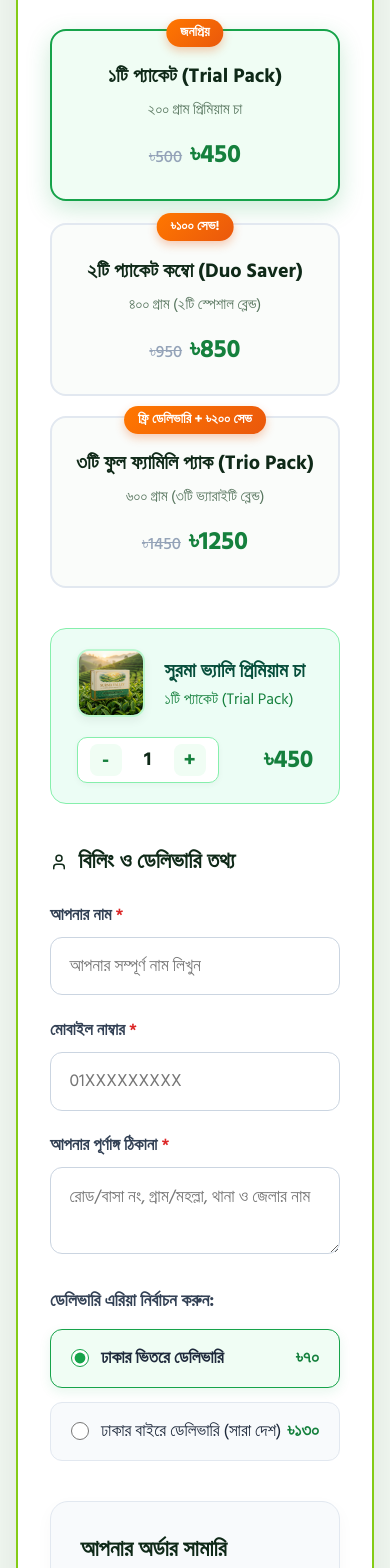
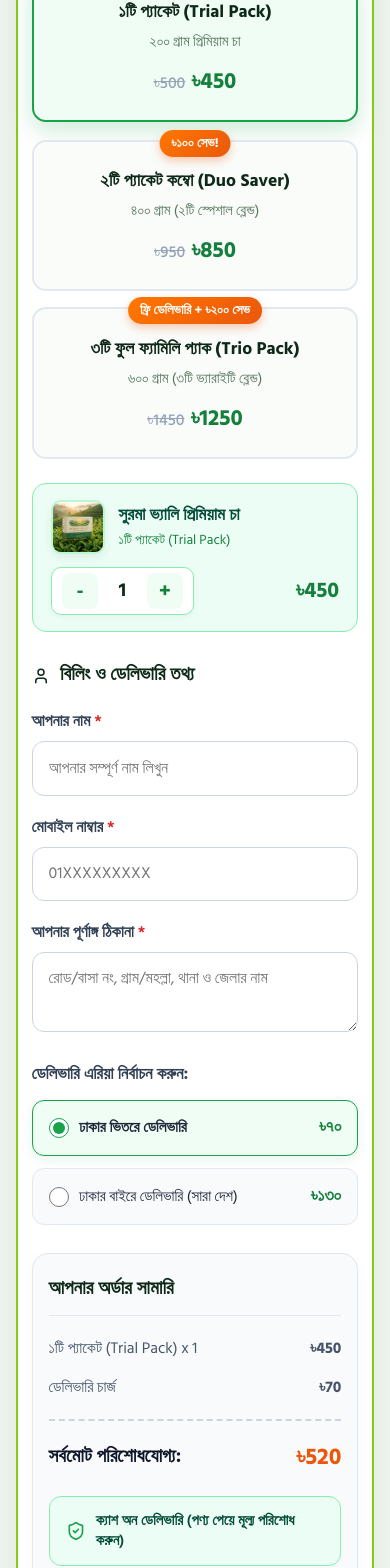
Before and after one commit to srabonmojumder/landingpage-1, a Next.js app: page / in a window 390 px wide. Shown: the part 4932-6500 px from the top of the page. Built offline with nearby package versions, Linux system fonts and the light colour scheme; a web font is replaced by a local one.

Commit message:
Streamline mobile checkout order form and sticky floating purchase bar

```diff
--- a/src/styles/modules/_order-form.scss
+++ b/src/styles/modules/_order-form.scss
@@ -1,33 +1,47 @@
 @use "../abstracts/tokens" as *;
 
 .order-form-section {
-  padding: 3.5rem 0;
+  padding: 2.25rem 0;
   background: #f3f9f3;
   position: relative;
+
+  @media (min-width: 768px) {
+    padding: 3.5rem 0;
+  }
 
   .order-form-wrapper {
     width: 100%;
     margin: 0 auto;
     background: #ffffff;
-    border-radius: 24px;
-    padding: 2rem;
+    border-radius: 16px;
+    padding: 1.25rem 0.85rem;
     box-shadow: 0 20px 50px rgba(9, 46, 24, 0.1);
     border: 2px solid #84cc16;
     position: relative;
 
+    @media (min-width: 640px) {
+      padding: 2rem 1.5rem;
+      border-radius: 20px;
+    }
+
     @media (min-width: 768px) {
       padding: 3rem 2.75rem;
+      border-radius: 24px;
     }
   }
 
   .order-main-heading {
     text-align: center;
-    font-size: clamp(1.45rem, 2.8vw, 2rem);
+    font-size: clamp(1.22rem, 3.8vw, 1.95rem);
     font-weight: 800;
     color: #0f2918;
-    margin-bottom: 2.5rem;
+    margin-bottom: 1.5rem;
     line-height: 1.45;
     font-family: $font-bengali;
+
+    @media (min-width: 640px) {
+      margin-bottom: 2.25rem;
+    }
 
     .highlight-btn-text {
       color: #ea580c;
@@ -41,29 +55,40 @@
   .bundle-selection-grid {
     display: grid;
     grid-template-columns: 1fr;
-    gap: 1.25rem;
-    margin-bottom: 2.5rem;
+    gap: 1rem;
+    margin-bottom: 1.5rem;
 
     @media (min-width: 640px) {
       grid-template-columns: repeat(3, 1fr);
+      gap: 1.25rem;
+      margin-bottom: 2.25rem;
+    }
+
+    @media (min-width: 860px) {
       gap: 1.5rem;
+      margin-bottom: 2.5rem;
     }
   }
 
   .bundle-card {
     border: 2px solid #e2e8f0;
-    border-radius: 16px;
-    padding: 1.5rem 1.15rem;
+    border-radius: 14px;
+    padding: 1.25rem 0.85rem;
     text-align: center;
     cursor: pointer;
     position: relative;
     transition: all 0.3s cubic-bezier(0.16, 1, 0.3, 1);
     background: #fafcfa;
 
+    @media (min-width: 640px) {
+      padding: 1.5rem 1.15rem;
+      border-radius: 16px;
+    }
+
     &:hover {
       border-color: #22c55e;
       background: #f0fdf4;
-      transform: translateY(-3px);
+      transform: translateY(-2px);
       box-shadow: 0 8px 20px rgba(34, 197, 94, 0.12);
     }
 
@@ -81,9 +106,9 @@
       transform: translateX(-50%);
       background: linear-gradient(135deg, #ff7700 0%, #ea580c 100%);
       color: #ffffff;
-      font-size: 0.85rem;
+      font-size: 0.82rem;
       font-weight: 700;
-      padding: 3px 14px;
+      padding: 3px 12px;
       border-radius: 9999px;
       white-space: nowrap;
       box-shadow: 0 4px 10px rgba(234, 88, 12, 0.3);
@@ -91,32 +116,32 @@
     }
 
     .bundle-title {
-      font-size: 1.25rem;
+      font-size: clamp(1.1rem, 3.2vw, 1.25rem);
       font-weight: 700;
       color: #0f2918;
       margin-top: 0.35rem;
-      margin-bottom: 0.35rem;
+      margin-bottom: 0.25rem;
       font-family: $font-bengali;
     }
 
     .bundle-sub {
-      font-size: 0.95rem;
+      font-size: 0.92rem;
       color: #57755e;
-      margin-bottom: 0.75rem;
+      margin-bottom: 0.65rem;
       font-family: $font-bengali;
     }
 
     .bundle-price {
-      font-size: 1.6rem;
+      font-size: clamp(1.4rem, 4vw, 1.6rem);
       font-weight: 800;
       color: #15803d;
       font-family: $font-bengali;
 
       .old-price {
-        font-size: 1.05rem;
+        font-size: 1rem;
         color: #94a3b8;
         text-decoration: line-through;
-        margin-right: 0.5rem;
+        margin-right: 0.4rem;
         font-weight: 500;
       }
     }
@@ -127,37 +152,54 @@
     display: flex;
     align-items: center;
     justify-content: space-between;
-    gap: 1.25rem;
-    padding: 1.25rem 1.6rem;
+    gap: 0.85rem;
+    padding: 1rem 1.15rem;
     background: #ecfdf5;
-    border-radius: 16px;
+    border-radius: 14px;
     border: 1.5px solid #86efac;
-    margin-bottom: 2.5rem;
+    margin-bottom: 1.75rem;
     flex-wrap: wrap;
+
+    @media (min-width: 640px) {
+      padding: 1.25rem 1.6rem;
+      border-radius: 16px;
+      margin-bottom: 2.5rem;
+      gap: 1.25rem;
+    }
 
     .product-left-info {
       display: flex;
       align-items: center;
-      gap: 1.25rem;
+      gap: 0.85rem;
+
+      @media (min-width: 640px) {
+        gap: 1.25rem;
+      }
 
       .prod-thumb {
-        width: 68px;
-        height: 68px;
-        border-radius: 12px;
+        width: 54px;
+        height: 54px;
+        border-radius: 10px;
         object-fit: cover;
         border: 2px solid #bbf7d0;
         box-shadow: 0 4px 10px rgba(0, 0, 0, 0.06);
+
+        @media (min-width: 640px) {
+          width: 68px;
+          height: 68px;
+          border-radius: 12px;
+        }
       }
 
       .prod-title-wrap {
         .prod-name {
           font-weight: 700;
           color: #064e3b;
-          font-size: 1.25rem;
+          font-size: clamp(1.08rem, 3.2vw, 1.25rem);
           font-family: $font-bengali;
         }
         .prod-pack-type {
-          font-size: 0.98rem;
+          font-size: clamp(0.85rem, 2.5vw, 0.98rem);
           color: #15803d;
           font-family: $font-bengali;
         }
@@ -167,16 +209,16 @@
     .qty-counter-control {
       display: flex;
       align-items: center;
-      gap: 0.75rem;
+      gap: 0.65rem;
       background: #ffffff;
-      padding: 6px 12px;
+      padding: 5px 10px;
       border-radius: 10px;
       border: 1.5px solid #86efac;
       box-shadow: 0 2px 6px rgba(0, 0, 0, 0.04);
 
       button {
-        width: 32px;
-        height: 32px;
+        width: 36px;
+        height: 36px;
         border-radius: 8px;
         background: #f0fdf4;
         color: #15803d;
@@ -186,6 +228,7 @@
         align-items: center;
         justify-content: center;
         transition: all 0.2s;
+        cursor: pointer;
 
         &:hover {
           background: #dcfce7;
@@ -204,7 +247,7 @@
     }
 
     .prod-price-calc {
-      font-size: 1.55rem;
+      font-size: clamp(1.35rem, 3.8vw, 1.55rem);
       font-weight: 800;
       color: #15803d;
       font-family: $font-bengali;
@@ -215,20 +258,21 @@
   .order-grid-two-col {
     display: grid;
     grid-template-columns: 1fr;
-    gap: 2.5rem;
+    gap: 1.75rem;
 
     @media (min-width: 768px) {
       grid-template-columns: 1.15fr 0.85fr;
       align-items: start;
+      gap: 2.5rem;
     }
   }
 
   .billing-fields-col {
     .section-sub-title {
-      font-size: 1.4rem;
+      font-size: clamp(1.2rem, 3.8vw, 1.4rem);
       font-weight: 700;
       color: #0f2918;
-      margin-bottom: 1.35rem;
+      margin-bottom: 1.15rem;
       display: flex;
       align-items: center;
       gap: 0.65rem;
@@ -236,14 +280,14 @@
     }
 
     .form-group {
-      margin-bottom: 1.35rem;
+      margin-bottom: 1.15rem;
 
       label {
         display: block;
-        font-size: 1.05rem;
+        font-size: 1rem;
         font-weight: 600;
         color: #334155;
-        margin-bottom: 0.5rem;
+        margin-bottom: 0.4rem;
         font-family: $font-bengali;
 
         .req {
@@ -253,14 +297,15 @@
 
       input, textarea {
         width: 100%;
-        padding: 0.9rem 1.15rem;
+        padding: 0.85rem 1rem;
         border-radius: 12px;
         border: 1.5px solid #cbd5e1;
-        font-size: 1.1rem;
+        font-size: 16px; // Enforce 16px to prevent iOS auto-zoom
         font-family: $font-bengali;
         background: #ffffff;
         color: #0f172a;
         transition: border-color 0.2s, box-shadow 0.2s;
+        min-height: 48px;
 
         &:focus {
           outline: none;
@@ -274,6 +319,11 @@
         }
       }
 
+      textarea {
+        min-height: 72px;
+        resize: vertical;
+      }
+
       .error-hint {
         font-size: 0.88rem;
         color: #dc2626;
@@ -283,34 +333,35 @@
     }
 
     .shipping-area-selection {
-      margin-top: 1.5rem;
+      margin-top: 1.25rem;
 
       .shipping-title {
-        font-size: 1.1rem;
+        font-size: 1.05rem;
         font-weight: 700;
         color: #334155;
-        margin-bottom: 0.85rem;
+        margin-bottom: 0.75rem;
         font-family: $font-bengali;
       }
 
       .shipping-options {
         display: flex;
         flex-direction: column;
-        gap: 0.85rem;
+        gap: 0.75rem;
       }
 
       .shipping-radio-label {
         display: flex;
         align-items: center;
         justify-content: space-between;
-        padding: 0.9rem 1.25rem;
+        padding: 0.85rem 1rem;
         border-radius: 12px;
         border: 1.5px solid #e2e8f0;
         cursor: pointer;
         background: #f8fafc;
         transition: all 0.2s;
-        font-size: 1.08rem;
+        font-size: clamp(0.95rem, 2.8vw, 1.08rem);
         font-family: $font-bengali;
+        min-height: 48px;
 
         &:hover {
           background: #f0fdf4;
@@ -327,20 +378,21 @@
         .radio-left {
           display: flex;
           align-items: center;
-          gap: 0.75rem;
+          gap: 0.65rem;
           color: #1e293b;
 
           input[type='radio'] {
             accent-color: #16a34a;
-            width: 18px;
-            height: 18px;
+            width: 20px;
+            height: 20px;
+            cursor: pointer;
           }
         }
 
         .shipping-fee {
           font-weight: 700;
           color: #15803d;
-          font-size: 1.12rem;
+          font-size: 1.08rem;
         }
       }
     }
@@ -351,17 +403,22 @@
     .summary-card {
       background: #f8fafc;
       border: 1.5px solid #e2e8f0;
-      border-radius: 18px;
-      padding: 1.85rem;
+      border-radius: 16px;
+      padding: 1.25rem 1rem;
       box-shadow: 0 6px 18px rgba(0, 0, 0, 0.03);
+
+      @media (min-width: 640px) {
+        padding: 1.85rem;
+        border-radius: 18px;
+      }
     }
 
     .summary-title {
-      font-size: 1.4rem;
+      font-size: clamp(1.2rem, 3.8vw, 1.4rem);
       font-weight: 700;
       color: #0f2918;
-      margin-bottom: 1.5rem;
-      padding-bottom: 0.75rem;
+      margin-bottom: 1.25rem;
+      padding-bottom: 0.65rem;
       border-bottom: 1.5px solid #e2e8f0;
       font-family: $font-bengali;
     }
@@ -370,62 +427,64 @@
       display: flex;
       align-items: center;
       justify-content: space-between;
-      margin-bottom: 0.95rem;
-      font-size: 1.1rem;
+      margin-bottom: 0.85rem;
+      font-size: clamp(0.98rem, 2.7vw, 1.1rem);
       color: #475569;
       font-family: $font-bengali;
 
       &.total-row {
-        font-size: 1.45rem;
+        font-size: clamp(1.2rem, 3.5vw, 1.45rem);
         font-weight: 800;
         color: #0f172a;
-        margin-top: 1.25rem;
-        padding-top: 1.25rem;
+        margin-top: 1.15rem;
+        padding-top: 1.15rem;
         border-top: 2px dashed #cbd5e1;
 
         .total-amount {
           color: #ea580c;
-          font-size: 1.7rem;
+          font-size: clamp(1.45rem, 4.2vw, 1.7rem);
         }
       }
     }
 
     .cod-badge-box {
-      margin-top: 1.5rem;
+      margin-top: 1.25rem;
       background: #ecfdf5;
       border: 1.5px solid #86efac;
-      padding: 1rem 1.25rem;
+      padding: 0.85rem 1rem;
       border-radius: 12px;
       display: flex;
       align-items: center;
-      gap: 0.75rem;
+      gap: 0.65rem;
       color: #064e3b;
-      font-size: 1.05rem;
+      font-size: clamp(0.92rem, 2.6vw, 1.02rem);
       font-weight: 600;
       font-family: $font-bengali;
+      line-height: 1.4;
     }
 
     .submit-order-btn {
       width: 100%;
-      margin-top: 1.85rem;
+      margin-top: 1.5rem;
       background: linear-gradient(135deg, #ff7700 0%, #ea580c 50%, #c2410c 100%);
       color: #ffffff;
-      font-size: 1.45rem;
+      font-size: clamp(1.15rem, 3.8vw, 1.45rem);
       font-weight: 800;
       font-family: $font-bengali;
-      padding: 1.2rem;
+      padding: 1rem 1.25rem;
+      min-height: 52px;
       border-radius: 14px;
       display: flex;
       align-items: center;
       justify-content: center;
-      gap: 0.75rem;
+      gap: 0.65rem;
       box-shadow: 0 10px 28px rgba(234, 88, 12, 0.38);
       transition: all 0.3s cubic-bezier(0.16, 1, 0.3, 1);
       cursor: pointer;
       border: none;
 
       &:hover {
-        transform: translateY(-3px) scale(1.01);
+        transform: translateY(-2px) scale(1.01);
         box-shadow: 0 14px 36px rgba(234, 88, 12, 0.5);
       }
 
@@ -436,9 +495,9 @@
     }
 
     .security-guarantee-text {
-      margin-top: 1rem;
+      margin-top: 0.85rem;
       text-align: center;
-      font-size: 0.95rem;
+      font-size: 0.92rem;
       color: #64748b;
       display: flex;
       align-items: center;
@@ -466,45 +525,57 @@
 
   .order-success-modal {
     background: #ffffff;
-    max-width: 500px;
+    max-width: 480px;
     width: 100%;
-    border-radius: 20px;
-    padding: 2.25rem 1.75rem;
+    border-radius: 18px;
+    padding: 1.75rem 1.25rem;
     text-align: center;
     box-shadow: 0 20px 50px rgba(0, 0, 0, 0.3);
     animation: popModal 0.3s cubic-bezier(0.16, 1, 0.3, 1);
 
+    @media (min-width: 640px) {
+      padding: 2.25rem 1.75rem;
+      border-radius: 20px;
+    }
+
     .success-icon-circle {
-      width: 70px;
-      height: 70px;
+      width: 60px;
+      height: 60px;
       border-radius: 50%;
       background: #dcfce7;
       color: #16a34a;
       display: flex;
       align-items: center;
       justify-content: center;
-      margin: 0 auto 1.25rem;
+      margin: 0 auto 1rem;
+
+      @media (min-width: 640px) {
+        width: 70px;
+        height: 70px;
+        margin-bottom: 1.25rem;
+      }
     }
 
     .modal-title {
-      font-size: 1.6rem;
+      font-size: clamp(1.3rem, 4vw, 1.6rem);
       color: #166534;
       font-weight: 800;
       margin-bottom: 0.5rem;
+      line-height: 1.3;
     }
 
     .modal-desc {
       color: #475569;
-      font-size: 0.98rem;
-      margin-bottom: 1.5rem;
+      font-size: 0.95rem;
+      margin-bottom: 1.25rem;
       line-height: 1.5;
     }
 
     .order-ref-card {
       background: #f1f5f9;
-      border-radius: 10px;
-      padding: 1rem;
-      margin-bottom: 1.5rem;
+      border-radius: 12px;
+      padding: 0.85rem 1rem;
+      margin-bottom: 1.25rem;
       text-align: left;
       font-size: 0.9rem;
 
@@ -513,9 +584,11 @@
         justify-content: space-between;
         margin-bottom: 0.35rem;
         color: #334155;
+        gap: 0.5rem;
 
         strong {
           color: #0f172a;
+          text-align: right;
         }
       }
     }
@@ -524,10 +597,12 @@
       background: #15803d;
       color: #ffffff;
       font-weight: 700;
-      padding: 0.75rem 2rem;
+      padding: 0.75rem 2.2rem;
       border-radius: 9999px;
       font-size: 1rem;
+      min-height: 44px;
       transition: background 0.2s;
+      cursor: pointer;
 
       &:hover {
         background: #166534;
```
Also changed, not shown: src/styles/modules/_floating-cta.scss (+41 -12 lines), src/styles/modules/_footer.scss (+17 -5 lines).
